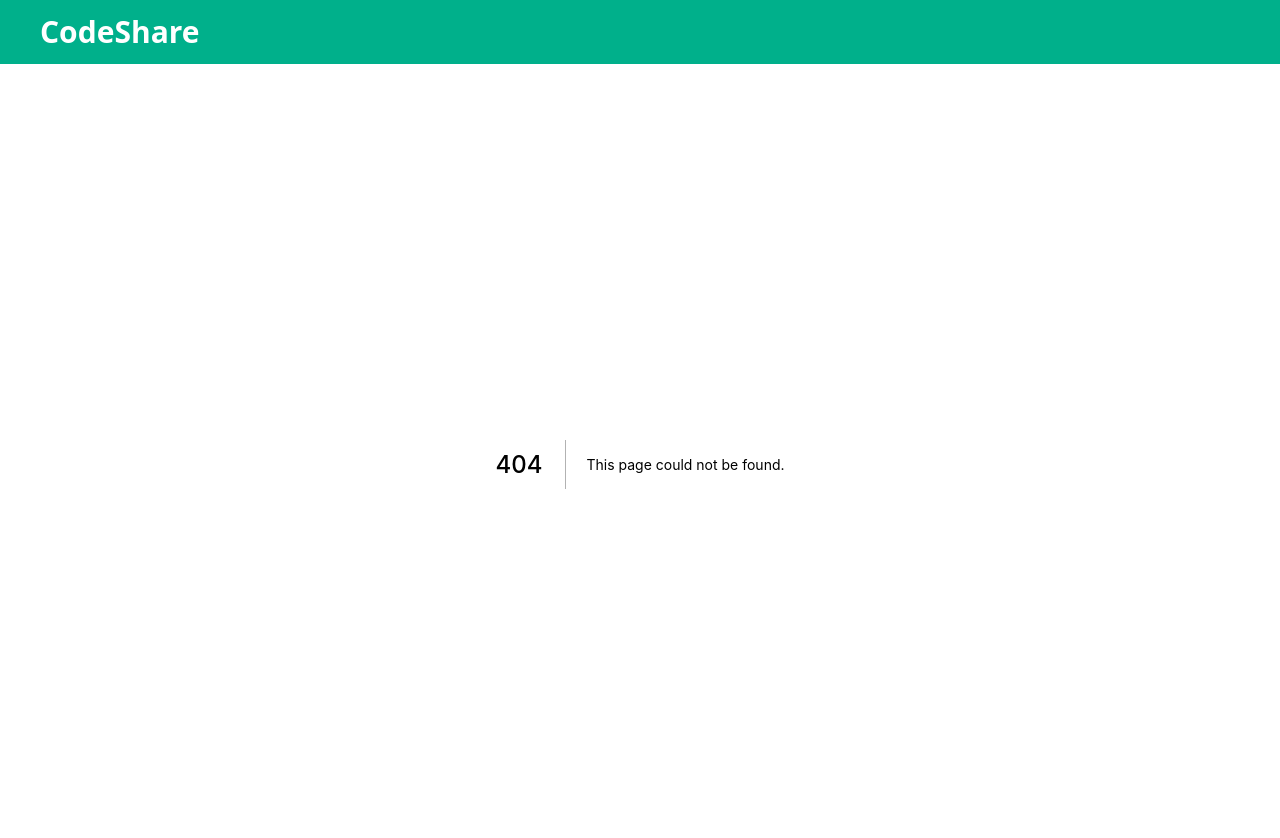
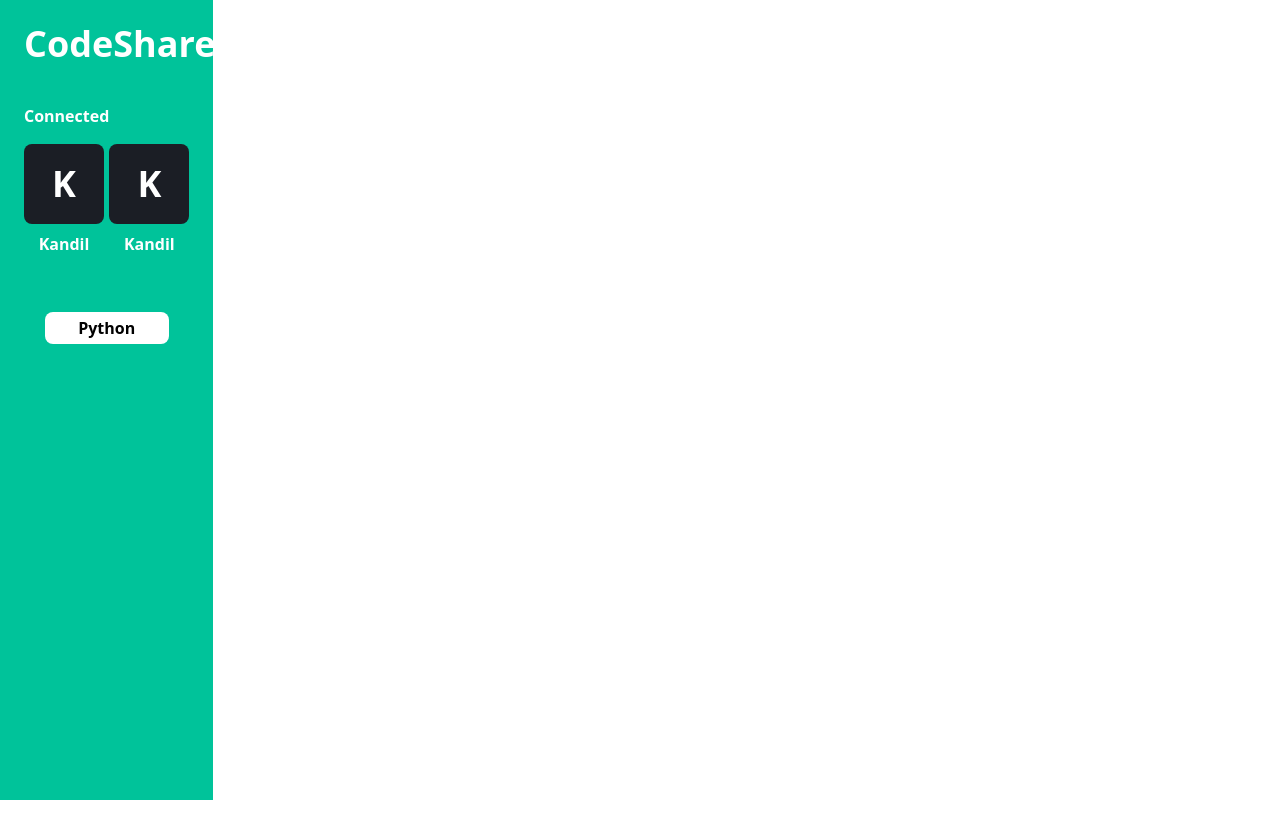
Before and after one commit to mohanadkandil/CodeShare, a Next.js app in the folder client/: page /Editor in a window 1280 px wide. Before the commit this address had no page. Shown: the top 838 px of the page. After the commit the page ends 800 px from the top, so only its background shows below. Built offline with nearby package versions, Linux system fonts and the light colour scheme.

Commit message:
style: add code editor sidebar

```diff
--- /dev/null
+++ b/client/components/EditorSidebar.tsx
@@ -0,0 +1,68 @@
+import { Listbox } from "@headlessui/react"
+import { useState } from "react"
+const languages = [
+  { id: 1, name: "Python" },
+  { id: 2, name: "JavaScript" },
+  { id: 3, name: "Ruby" },
+  { id: 4, name: "C++" },
+  { id: 5, name: "C" },
+]
+export default function EdidtorSidebar() {
+  const [selectedLanguage, setSelectedLanguage] = useState(languages[0])
+  return (
+    <>
+      <div className="bg-[#00C39A] w-1/6 min-h-screen p-6">
+        <div className="flex flex-col">
+          <div className="text-center mb-10">
+            <span className="text-white font-bold text-4xl">CodeShare</span>
+          </div>
+          <div className="flex flex-col">
+            <span className="text-white font-bold text-base">Connected</span>
+            <div className="flex items-center justify-between overflow-hidden py-4">
+              <div className="flex flex-col">
+                <div className="bg-[#1B1E25] rounded-lg w-[80px] h-[80px] cursor-pointer">
+                  <span className="font-bold text-4xl text-white flex items-center justify-center h-full ">
+                    K
+                  </span>
+                </div>
+                <span className="text-base font-bold text-white text-center mt-2">
+                  Kandil
+                </span>
+              </div>
+              <div className="flex flex-col">
+                <div className="bg-[#1B1E25] rounded-lg w-[80px] h-[80px] cursor-pointer">
+                  <span className="font-bold text-4xl text-white flex items-center justify-center h-full ">
+                    K
+                  </span>
+                </div>
+                <span className="text-base font-bold text-white text-center mt-2">
+                  Kandil
+                </span>
+              </div>
+            </div>
+          </div>
+          <div className="flex justify-center w-full mt-10">
+            <div className="w-3/4 h-56">
+              <Listbox value={selectedLanguage} onChange={setSelectedLanguage}>
+                <Listbox.Button className="bg-white w-full py-1 rounded-lg font-semibold">
+                  {selectedLanguage.name}
+                </Listbox.Button>
+                <Listbox.Options className="bg-white rounded-lg mt-2 w-full">
+                  {languages.map((language) => (
+                    <Listbox.Option
+                      key={language.id}
+                      value={language}
+                      className="hover:bg-[#00c39a] w-full py-2 px-4 font-semibold"
+                    >
+                      {language.name}
+                    </Listbox.Option>
+                  ))}
+                </Listbox.Options>
+              </Listbox>
+            </div>
+          </div>
+        </div>
+      </div>
+    </>
+  )
+}
--- a/client/package.json
+++ b/client/package.json
@@ -9,6 +9,7 @@
     "lint": "next lint"
   },
   "dependencies": {
+    "@headlessui/react": "^1.7.3",
     "codemirror": "^6.0.1",
     "next": "12.3.0",
     "react": "18.2.0",
--- a/client/pages/CreateRoom/index.tsx
+++ b/client/pages/CreateRoom.tsx
@@ -1,5 +1,3 @@
-import Header from "../../components/Header"
-
 export default function CreateRoom() {
   return (
     <>
--- /dev/null
+++ b/client/pages/Editor.tsx
@@ -0,0 +1,9 @@
+import EdidtorSidebar from "../components/EditorSidebar"
+
+export default function Editor() {
+  return (
+    <>
+      <EdidtorSidebar />
+    </>
+  )
+}
--- a/client/pages/_app.tsx
+++ b/client/pages/_app.tsx
@@ -1,13 +1,7 @@
 import type { AppProps } from "next/app"
-import Header from "../components/Header"
 import "../styles/globals.css"
 function MyApp({ Component, pageProps }: AppProps) {
-  return (
-    <>
-      <Header />
-      <Component {...pageProps} />
-    </>
-  )
+  return <Component {...pageProps} />
 }
 
 export default MyApp
--- a/client/pages/api/hello.ts
+++ /dev/null
@@ -1,13 +0,0 @@
-// Next.js API route support: https://nextjs.org/docs/api-routes/introduction
-import type { NextApiRequest, NextApiResponse } from 'next'
-
-type Data = {
-  name: string
-}
-
-export default function handler(
-  req: NextApiRequest,
-  res: NextApiResponse<Data>
-) {
-  res.status(200).json({ name: 'John Doe' })
-}
```
Also changed, not shown: client/pages/index.tsx (line endings or trailing spaces), 1 other file (tests, documents, lock files or other folders).
